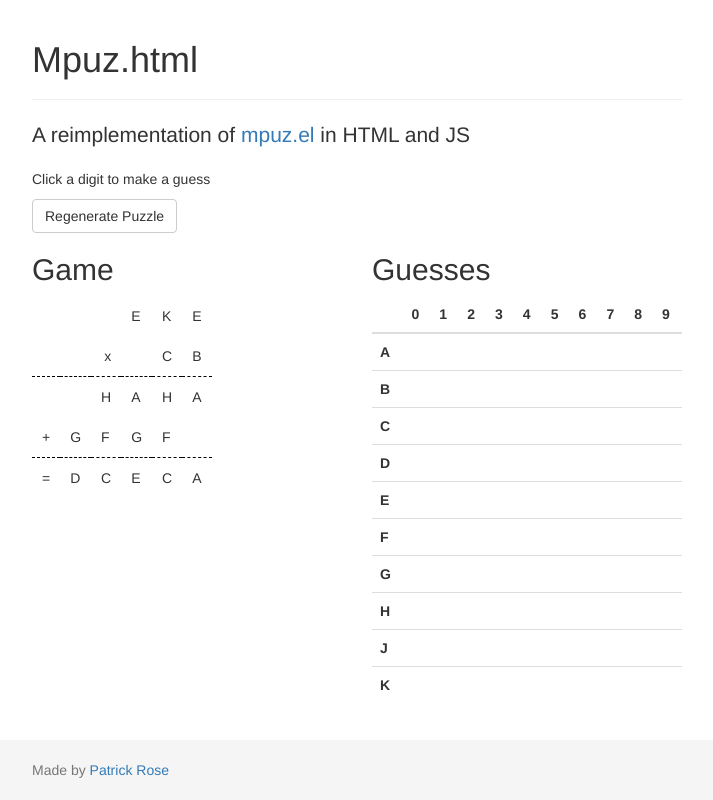
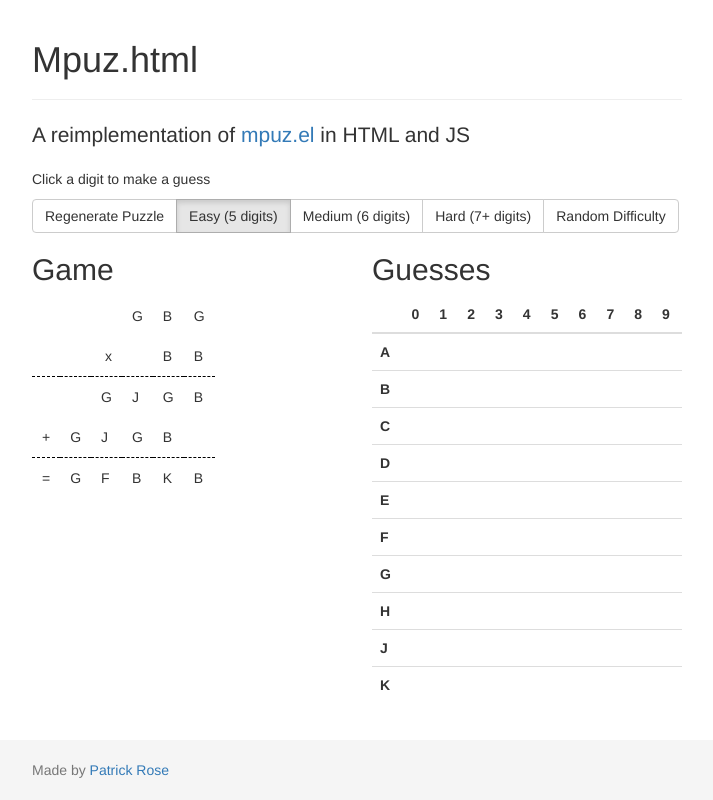
Before and after one commit to PatrickRose/mpuz.js, a plain HTML site: page index.html in a window 1280 px wide. Shown: the whole page, without its empty margins (283-996 px from the left). Drawn offline with nearby package versions, Linux system fonts and the light colour scheme.

Commit message:
Add difficulty selector
Also fixes bug when regenerating a puzzle. Now when drawing a digit the
data-letter attribute is never regenerated. Now when drawing a digit we
always write that attribute

```diff
--- a/index.html
+++ b/index.html
@@ -36,7 +36,25 @@
         <p id="status">
           Click a digit to make a guess
         </p>
+        <div class="btn-group" data-toggle="buttons" role="group" id="difficulty">
           <button class="btn btn-default" id="restart">Regenerate Puzzle</button>
+          <label class="btn btn-default active" data-difficulty="easy">
+            <input type="radio" name="level" id="easy" autocomplete="off" checked>
+            Easy (5 digits)
+          </label>
+          <label class="btn btn-default" data-difficulty="medium">
+            <input type="radio" name="level" id="medium" autocomplete="off">
+            Medium (6 digits)
+          </label>
+          <label class="btn btn-default" data-difficulty="hard">
+            <input type="radio" name="level" id="hard" autocomplete="off">
+            Hard (7+ digits)
+          </label>
+          <label class="btn btn-default" data-difficulty="random">
+            <input type="radio" name="level" id="random" autocomplete="off">
+            Random Difficulty
+          </label>
+        </div>
       </div>
       <div class="row">
         <div class="col-md-6">
@@ -243,6 +261,7 @@
 
 
     <script src="https://code.jquery.com/jquery-2.2.0.min.js"></script>
+    <script src="https://maxcdn.bootstrapcdn.com/bootstrap/3.3.6/js/bootstrap.min.js" integrity="sha384-0mSbJDEHialfmuBBQP6A4Qrprq5OVfW37PRR3j5ELqxss1yVqOtnepnHVP9aJ7xS" crossorigin="anonymous"></script>
     <script>
      /*!
       * IE10 viewport hack for Surface/desktop Windows 8 bug
@@ -275,6 +294,7 @@
          $(".digit").click(function() {mpuz.beginGuess($(this).attr('data-letter'))});
          $(document).keypress(function(event) {mpuz.handleKeyPress(event);});
          $("button#restart").click(function() {mpuz.init()});
+         $('#difficulty input').change(function(e) { mpuz.init() });
      })
     </script>
   </body>
--- a/mpuz.js
+++ b/mpuz.js
@@ -1,6 +1,9 @@
+var mpuz;
+
+$(function() {
     'use strict';
 
-var mpuz = {
+    mpuz = {
         _firstMultiplyNum: 0,
         _secondMultiplyNum: 0,
         _firstAddNum: 0,
@@ -216,7 +219,9 @@ var mpuz = {
                 this._secondAddNum = firstDigitForSecond * this._firstMultiplyNum;
                 // Make sure they don't begin with 0
                 isValid = Math.floor(this._firstAddNum / 1000) != 0 &&
-                Math.floor(this._secondAddNum / 1000) != 0;
+                Math.floor(this._secondAddNum / 1000) != 0 &&
+                this._matchesDifficulty();
+
             }
             while (!isValid);
 
@@ -227,6 +232,50 @@ var mpuz = {
             $('table').show();
 
             $('table#guesses td').html('');
+            this._updateStatus('Click a digit to make a guess');
+        },
+
+        _matchesDifficulty: function() {
+            var difficulty = $('#difficulty .active').data('difficulty'),
+                resultNum = this._firstAddNum + (this._secondAddNum * 10),
+                exactDigitCount = true,
+                numsAsString = this._firstAddNum.toString() + this._secondAddNum.toString() + this._firstMultiplyNum.toString() + this._secondMultiplyNum.toString() + resultNum.toString(),
+                digitsAllowed;
+
+            switch (difficulty) {
+                case 'easy':
+                    digitsAllowed = 5;
+                    break;
+                case 'medium':
+                    digitsAllowed = 6;
+                    break;
+                case 'hard':
+                    digitsAllowed = 7;
+                    exactDigitCount = false;
+                    break;
+                case 'random':
+                default:
+                    // No point continuing - this always matches that difficulty level
+                    return true;
+            }
+
+            for(var i = 0; i < 10; i++) {
+                var regex = numsAsString.match(new RegExp(i, 'g'));
+
+                if (regex && regex.length > 0) {
+                    digitsAllowed--;
+
+                    if (digitsAllowed == 0 && !exactDigitCount) {
+                        return true;
+                    }
+
+                    if (digitsAllowed < 0 && exactDigitCount) {
+                        return false;
+                    }
+                }
+            }
+
+            return true;
         },
 
         _drawNumbers: function () {
@@ -260,9 +309,7 @@ var mpuz = {
             } else {
                 $tableCell.removeClass('solved');
                 $tableCell.html(letterForNumber);
-            if (!$tableCell.attr('data-letter')) {
                 $tableCell.attr('data-letter', letterForNumber);
-            }
             }
         },
 
@@ -425,3 +472,4 @@ var mpuz = {
             }
         }
     };
+});
```
Lines whose indentation alone changed are shown as unchanged.
